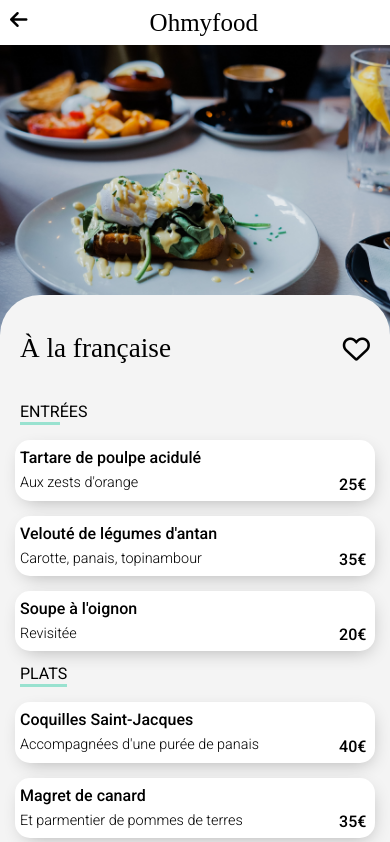
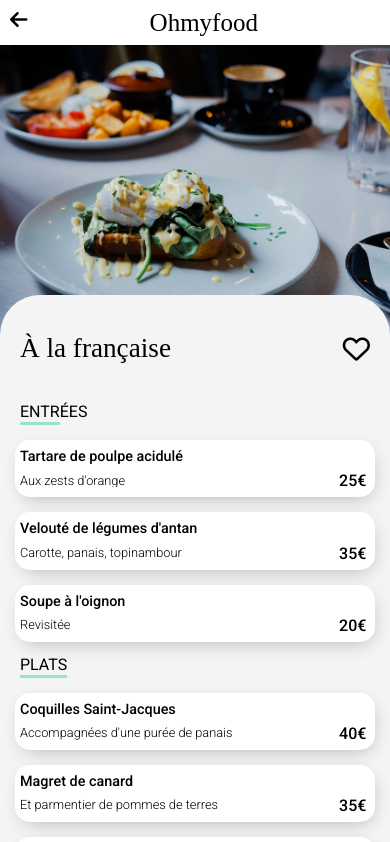
Before and after one commit to MaximeLarchez/P3_Oh_My_Food, a website: page pages/a_la_francaise.html in a window 390 px wide. Shown: the top 842 px of the page. Drawn offline with Linux system fonts and the light colour scheme; a web font is replaced by a local one.

Commit message:
responsive menu

```diff
--- a/assets/scss/components/_animations.scss
+++ b/assets/scss/components/_animations.scss
@@ -105,11 +105,9 @@ body{
         transform: scale(0);
         transition: 300ms ease-in-out;
         background: linear-gradient($secondary-color,$primary-color);
-
         background-clip: text;
         -webkit-background-clip: text;
         color: transparent;
-
     }
     &:hover, &:active{
         i:nth-of-type(1){
@@ -118,7 +116,8 @@ body{
         }
         i:nth-of-type(2){
             transform: scale(1);
-            color:linear-gradient($secondary-color,$primary-color);
+            background:linear-gradient($secondary-color,$primary-color);
+            -webkit-background-clip: text;
         }
     }
 }
--- a/assets/scss/menu.scss
+++ b/assets/scss/menu.scss
@@ -6,8 +6,10 @@ img{
 body{
     width: 100%;
     max-width: 1900px;
+    min-width: 0px;
     .main-menu{
         display: flex;
+
         figure{
             flex-basis: 100%;
             height: 300px;
@@ -18,6 +20,7 @@ body{
             }
         }
         .menu{
+            min-width: 0px;
             flex-basis: 100%;
             margin: 0 auto;
             padding: 40px 0px 50px 0px;
@@ -56,26 +59,30 @@ body{
                     overflow: hidden;
                     cursor: pointer;
                     flex-basis: 100%;
+
                     .detail-price{
                         display: flex;
                         flex-basis: 90%;
                         transition-duration: 1s;
+                        min-width: 0px;
                         .detail{
                             flex-basis: 90%;
+
                             padding: 10px 0px 10px 5px;
                             white-space: nowrap;
                             overflow: hidden;
                             h3{
                                 overflow: hidden;
                                 text-overflow: ellipsis;
-                                font-size: 1em;
+                                font-size: 0.9em;
                                 padding-bottom: 10px;
                                 font-weight: 450;
+
                             }
                             p{
                                 overflow: hidden;
                                 text-overflow: ellipsis;
-                                font-size: 0.9em;
+                                font-size: 0.8em;
                                 font-weight: 300;
                             }
                         }
```
Also changed, not shown: assets/css/styles.css, 1 other file.
